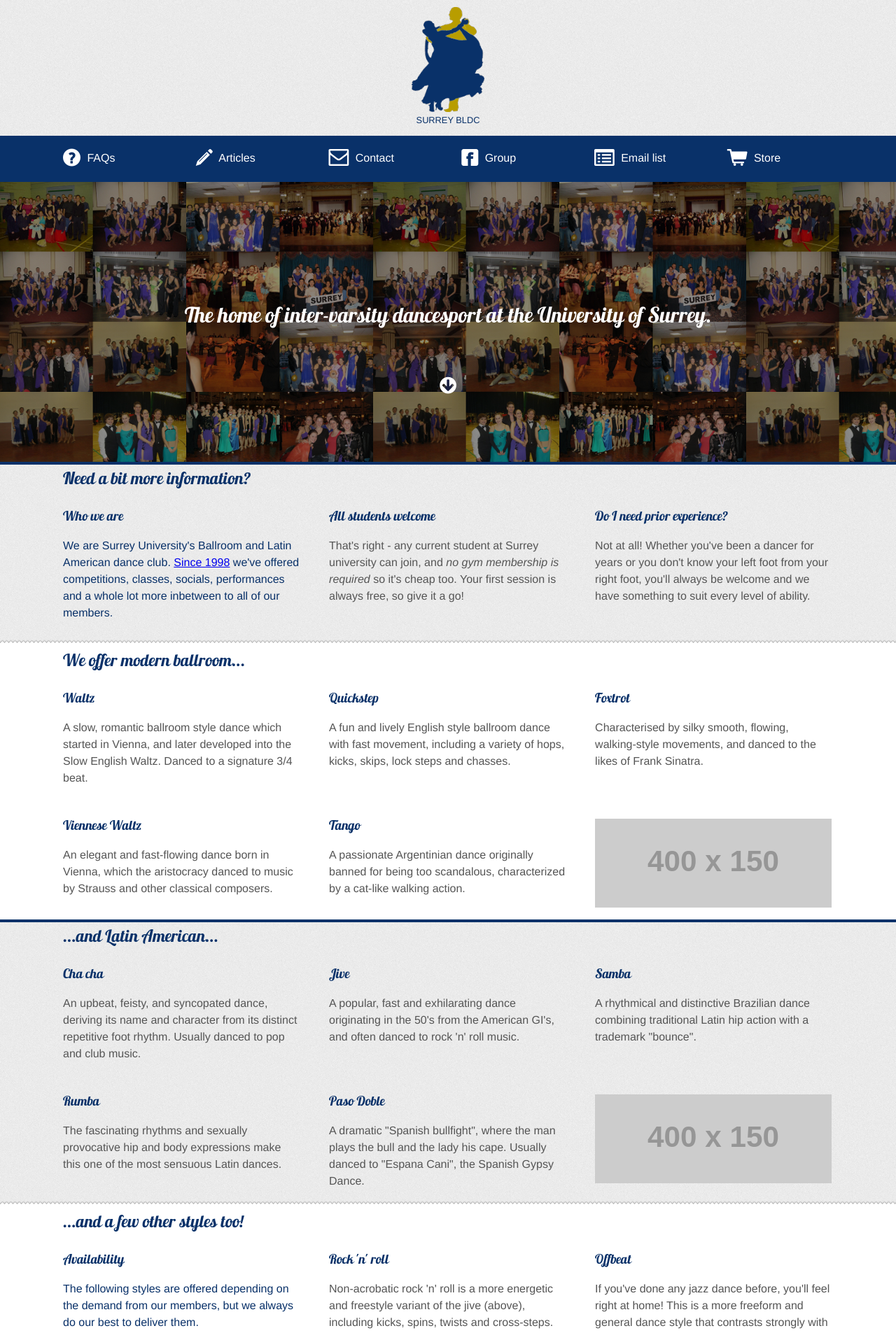
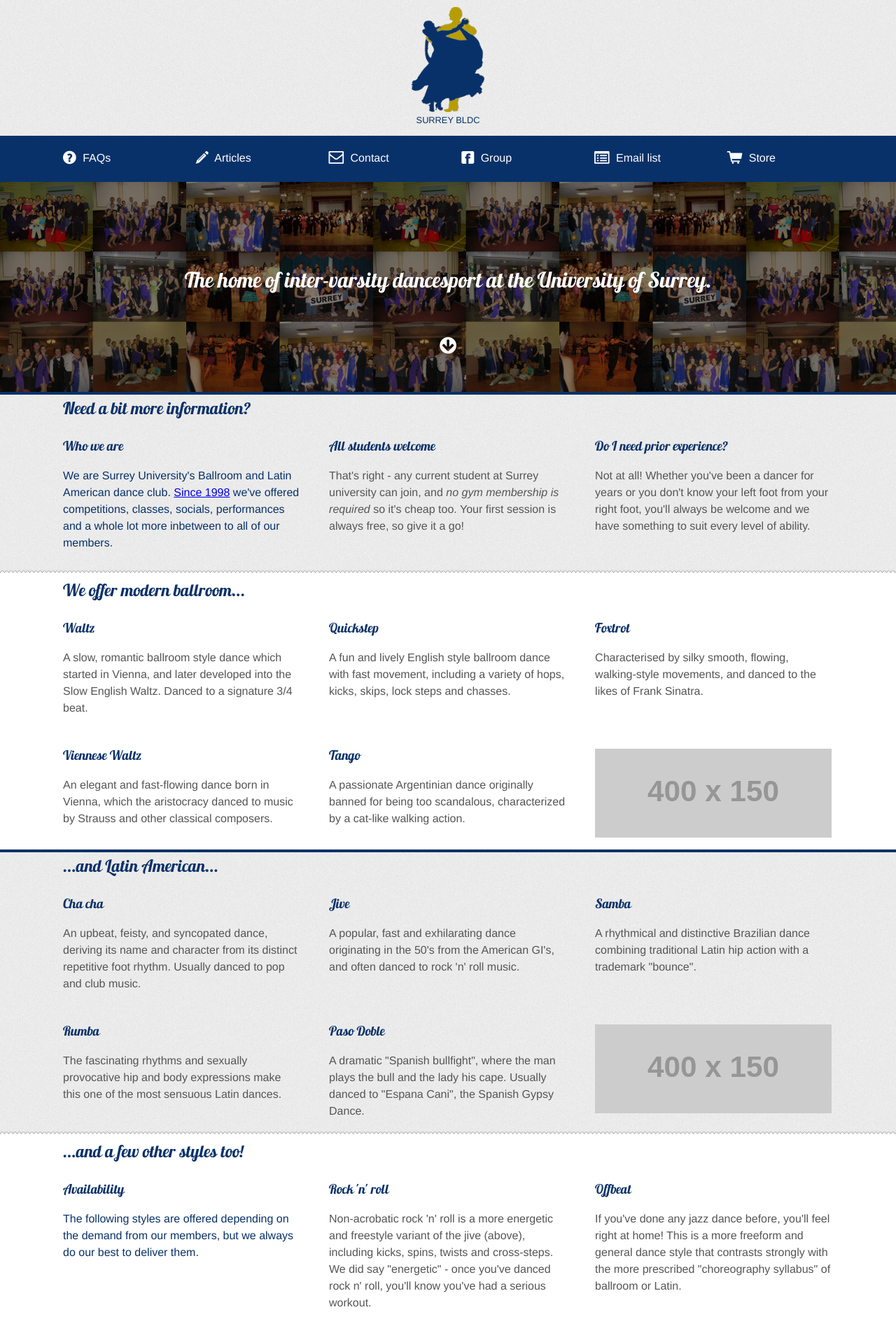
Before and after one commit to surreybldc/surreybldc.github.com, a Jekyll site: the page built from index.html, in a window 1280 px wide. Shown: the top 1905 px of the page at 70% size. Built offline with Jekyll 4.4.1, drawn with Linux system fonts in a browser that asks for light colours; some of the changed text lies outside the part shown.

Commit message:
Shrink hero unit a bit

```diff
--- a/_layouts/default.html
+++ b/_layouts/default.html
@@ -62,19 +62,19 @@
       <footer class="site invert">
         <div class="row">
           <div class="fourcol">
-            <h4><i class="icon-legal"></i> Legal</h4>
-            <p>&copy; Surrey BLDC and Chris Kilding, 2012. All rights reserved. All trademarks are the property of their respective owners.</p>
+            <h4><i class="icon-link"></i> You may also like</h4>
+            <ul>
+              <li><a href="http://www.dancerite.co.uk/">Dancerite</a> Our teachers’ school in Camberley.</li>
+              <li><a href="http://www.dsi-london.com/">DSI</a> Show them your uni ID card for shoes, costumes, etc. at a 25% student discount.</li>
+            </ul>
           </div>
           <div class="fourcol">
             <h4><i class="icon-group"></i> Affiliations</h4>
             <p>Surrey BLDC is a part of the <a href="http://www.ussu.co.uk">University of Surrey Students' Union</a>. Inter-varsity competitive activities are governed by <a href="http://www.universitydancesport.com/">University Dancesport (IVDA)</a>.</p>
           </div>
           <div class="fourcol last">
-            <h4><i class="icon-link"></i> You may also like</h4>
-            <ul>
-              <li><a href="http://www.dancerite.co.uk/">Dancerite</a> Our teachers’ school in Camberley.</li>
-              <li><a href="http://www.dsi-london.com/">DSI</a> Show them your uni ID card for shoes, costumes, etc. at a 25% student discount.</li>
-            </ul>
+            <h4><i class="icon-legal"></i> Legal</h4>
+            <p>&copy; Surrey BLDC and Chris Kilding, 2012. All rights reserved. All trademarks are the property of their respective owners.</p>
           </div>
         </div>
       </footer>
--- a/css/styles.css
+++ b/css/styles.css
@@ -60,9 +60,9 @@ header h1 {
   font-size: 0.8em;
 }
 .strapline {
-  height: 400px;
-  margin-top: -400px;
-  background-color: rgba(0, 0, 0, 0.45);
+  height: 300px;
+  margin-top: -300px;
+  background-color: rgba(0, 0, 0, 0.5);
   width: 100%;
   position: relative;
 }
@@ -79,7 +79,7 @@ header h1 {
   margin-top: -0.8em;
 }
 .strapline i {
-  bottom: 22%;
+  bottom: 15%;
 }
 .committeeImage img {
   height: 65px;
@@ -110,13 +110,13 @@ header h1 {
 }
 .hero-unit {
   background-image: url("/img/montage-web.jpg");
-  height: 400px;
+  height: 300px;
 }
 .calltoaction {
   font-weight: bold;
 }
 nav i {
-  font-size: 2em;
+  font-size: 1.5em;
   vertical-align: middle !important;
   padding-right: 5px;
 }
```
Also changed, not shown: 6 other files.
